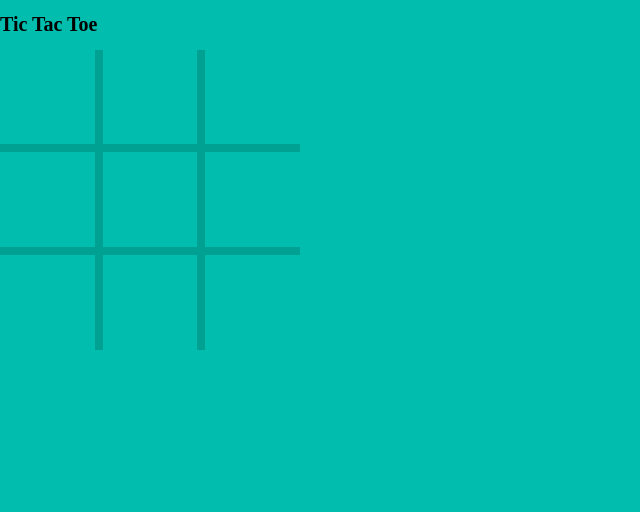
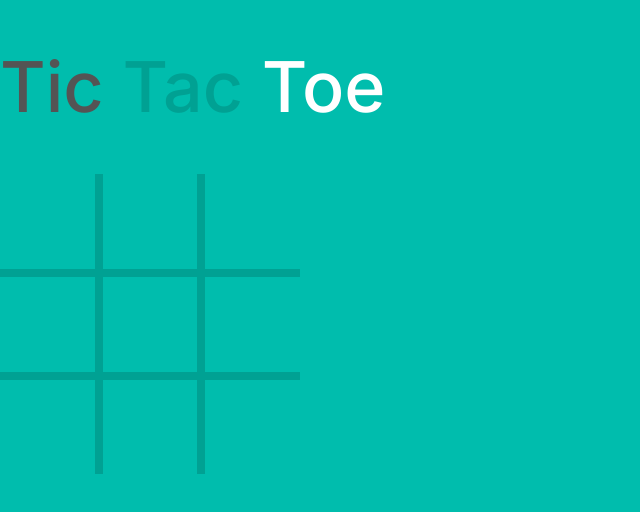
Before and after one commit to soloVlad/tic-tac-toe, a website: page index.html in a window 1280 px wide. Shown: the whole page, without its empty margins (0-640 px from the left). Drawn offline with Linux system fonts and the light colour scheme.

Commit message:
feat: add Inter font

```diff
--- a/index.html
+++ b/index.html
@@ -6,12 +6,17 @@
     <meta http-equiv="X-UA-Compatible" content="IE=edge">
     <meta name="viewport" content="width=device-width, initial-scale=1.0">
     <title>Tic-Tac-Toe</title>
+    <link rel="preconnect" href="https://fonts.googleapis.com">
+    <link rel="preconnect" href="https://fonts.gstatic.com" crossorigin>
+    <link href="https://fonts.googleapis.com/css2?family=Inter:wght@500&display=swap" rel="stylesheet">
     <link rel="stylesheet" href="./style/normalize.css">
     <link rel="stylesheet" href="./style/style.css">
 </head>
 
 <body>
-    <h1 class="title">Tic Tac Toe</h1>
+    <h1 class="title"><span class="black-text">Tic</span> <span class="dark-lime-text">Tac</span> <span
+            class="white-text">Toe</span>
+    </h1>
     <div class="board">
         <div class="field"></div>
         <div class="field"></div>
--- a/style/style.css
+++ b/style/style.css
@@ -7,6 +7,9 @@
 }
 
 :root {
+    font-family: 'Inter', sans-serif;
+    font-size: 10px;
+
     --lime: #00BDAD;
     --dark-lime: #00A193;
     --white: #FFFFFF;
@@ -15,16 +18,32 @@
 
 body {
     background-color: var(--lime);
-    font-size: 10px;
+}
+
+.title {
+    font-size: 7rem;
+    font-weight: 500;
+}
+
+.black-text {
+    color: var(--black);
+}
+
+.dark-lime-text {
+    color: var(--dark-lime);
+}
+
+.white-text {
+    color: var(--white);
 }
 
 .board {
-    width: 300px;
-    height: 300px;
+    width: 30rem;
+    height: 30rem;
     background-color: var(--dark-lime);
     display: grid;
     grid-template-columns: repeat(3, 1fr);
-    gap: 8px;
+    gap: 0.8rem;
 }
 
 .field {
@@ -43,13 +62,13 @@ body {
 
 .field.circle::before {
     height: 70%;
-    border: 8px solid var(--white);
+    border: 0.8rem solid var(--white);
     border-radius: 50%;
 }
 
 .field.cross::before,
 .field.cross::after {
-    height: 10px;
+    height: 1rem;
     background-color: var(--black);
 
 }
```
